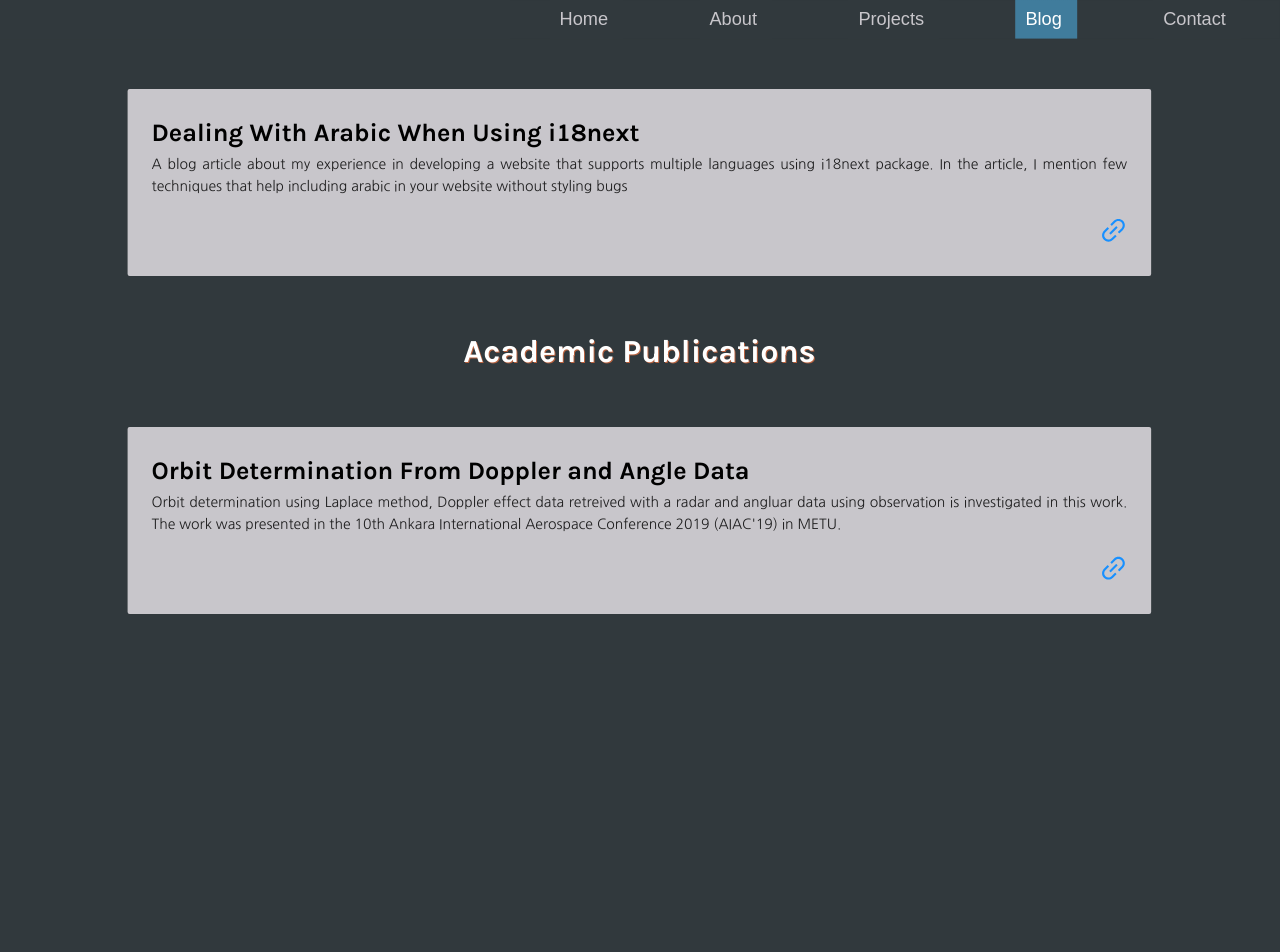
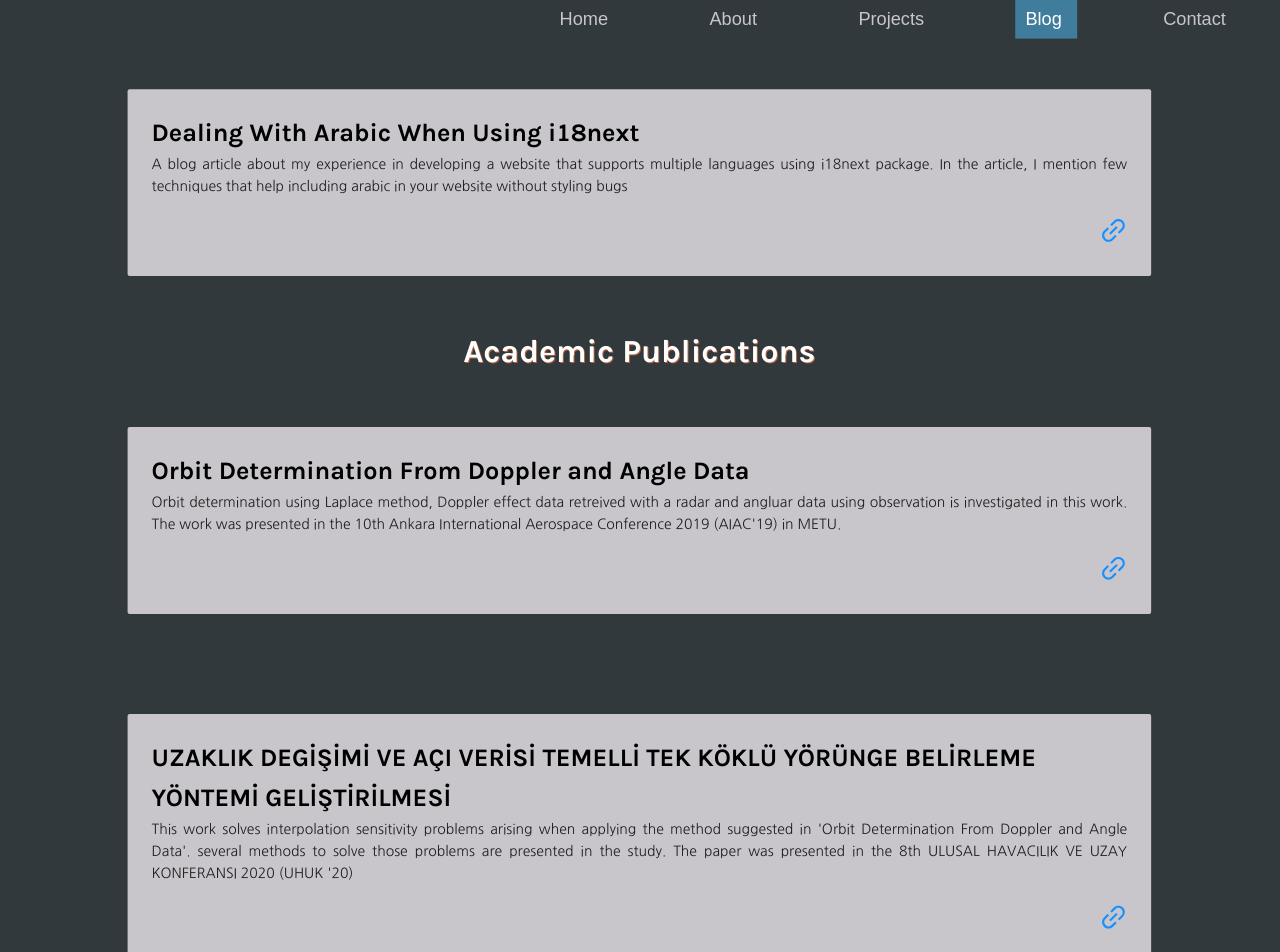
Before and after one commit to majdajroudi/Portfolio, a React (Create React App) app: page /blog in a window 1280 px wide. Shown: the top 952 px of the page. Before the commit the page ends 800 px from the top, so only its background shows below. Built offline with nearby package versions, Linux system fonts and the light colour scheme; a web font is replaced by a local one.

Commit message:
add _redirects and new article

```diff
--- a/src/containers/Publications/index.jsx
+++ b/src/containers/Publications/index.jsx
@@ -17,8 +17,14 @@ const dopplerEffect = {
     link: "http://aiac.ae.metu.edu.tr/paper.php?Paper=AIAC-2019-185"
 }
 
+const singleRootMethod = {
+    title: "UZAKLIK DEGİŞİMİ VE AÇI VERİSİ TEMELLİ TEK KÖKLÜ YÖRÜNGE BELİRLEME YÖNTEMİ GELİŞTİRİLMESİ",
+    description: "This work solves interpolation sensitivity problems arising when applying the method suggested in 'Orbit Determination From Doppler and Angle Data'. several methods to solve those problems are presented in the study. The paper was presented in the 8th ULUSAL HAVACILIK VE UZAY KONFERANSI 2020 (UHUK '20)",
+    link: "https://www.researchgate.net/publication/347471795_UZAKLIK_DEGISIMI_VE_AC_I_VERISI_TEMELLI_TEK_KOKLU_YORUNGEON_BELIRLEME_YONTEMI_GELISTIRILMESI"
+}
+
 const BLOGS = [arabicI18next]
-const ARTICLES = [dopplerEffect]
+const ARTICLES = [dopplerEffect, singleRootMethod]
 
 const Publications = () => {
 
@@ -41,7 +47,7 @@ const Publications = () => {
                                     <p>{article.description}</p>
                                 </Row>
                                 <Row className="publications__article--link">
-                                    <a href={article.link}><LinkOutlined/></a>
+                                    <a target="_blank" rel="noopener noreferrer" href={article.link}><LinkOutlined/></a>
                                 </Row>
                             </Card>
                         )
@@ -60,7 +66,7 @@ const Publications = () => {
                                     <p>{article.description}</p>
                                 </Row>
                                 <Row className="publications__article--link">
-                                    <a href={article.link}><LinkOutlined/></a>
+                                    <a target="_blank" rel="noopener noreferrer" href={article.link}><LinkOutlined/></a>
                                 </Row>
                             </Card>
                         )
```
Also changed, not shown: 1 other file (tests, documents, lock files or other folders).
